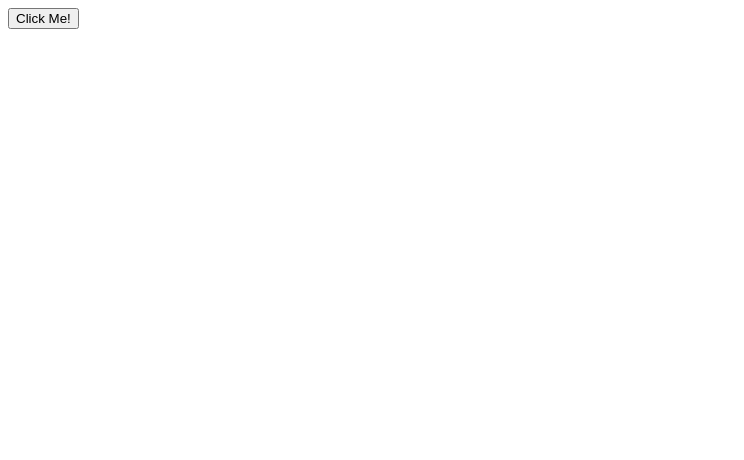
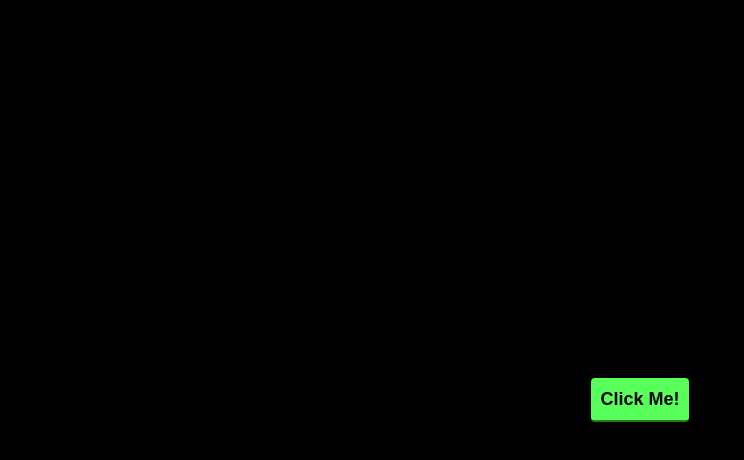
Before and after one commit to turtle-devs/poll, a plain HTML site: page index.html in a window 1280 px wide. Shown: the whole page, without its empty margins (0-744 px from the left). Drawn offline with Linux system fonts and the light colour scheme.

Commit message:
Update index.html

```diff
--- a/index.html
+++ b/index.html
@@ -3,9 +3,10 @@
     <meta charset="UTF-8">
     <meta http-equiv="X-UA-Compatible" content="IE=edge">
     <meta name="viewport" content="width=device-width, initial-scale=1.0">
-    <title>Button :0</title>
+    <title>Poll</title>
+    <link rel="stylesheet" href="styles.css">
 </head>
-<style src="styles.css">
+
 
 </style>
 <body>
```
